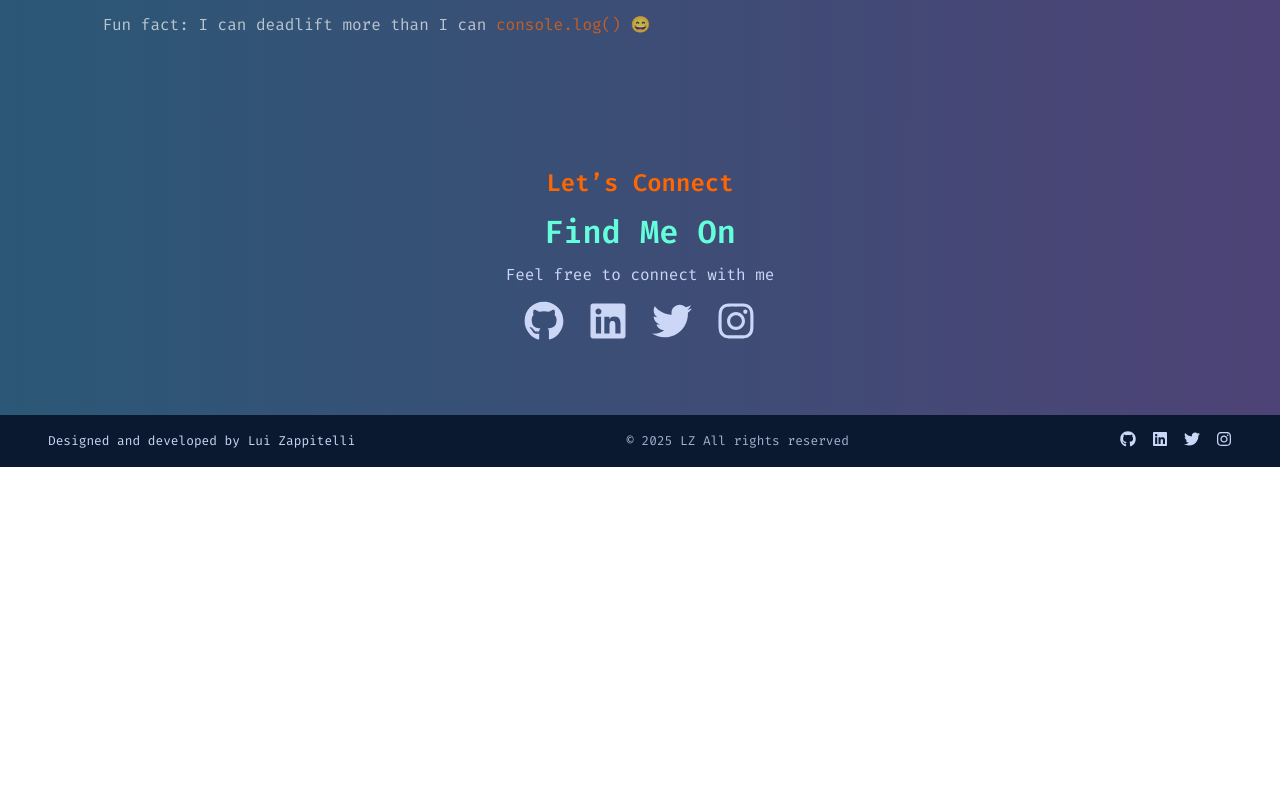
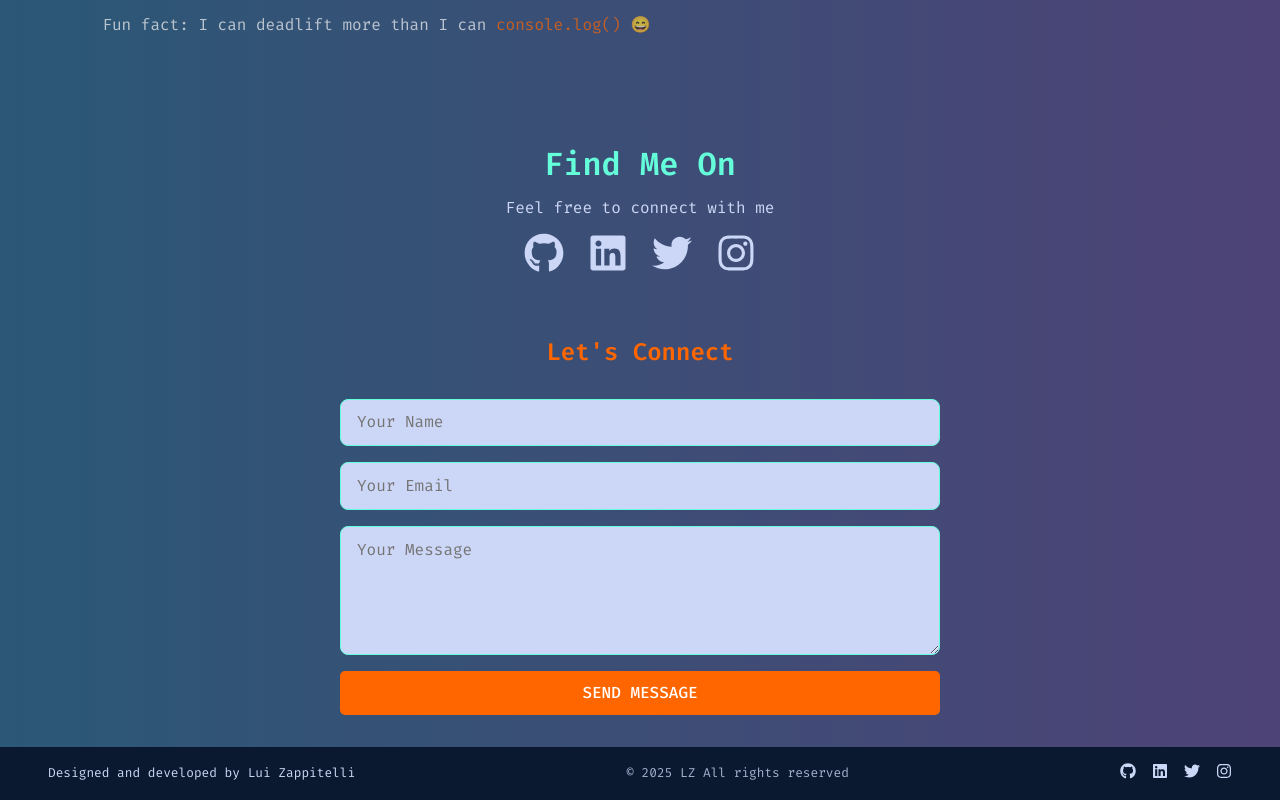
Before and after one commit to lzappo/my-portfolio, a React (Vite) app: page /about in a window 1280 px wide. Shown: the part 675-1475 px from the top of the page. Before the commit the page ends 1142 px from the top, so only its background shows below. Built offline with nearby package versions, Linux system fonts and the light colour scheme.

Commit message:
ContactForm created and synced

```diff
--- a/package.json
+++ b/package.json
@@ -10,6 +10,7 @@
     "preview": "vite preview"
   },
   "dependencies": {
+    "emailjs-com": "^3.2.0",
     "framer-motion": "^12.0.6",
     "next-themes": "^0.4.4",
     "normalize.css": "^8.0.1",
@@ -30,6 +31,7 @@
     "eslint-plugin-react-hooks": "^5.0.0",
     "eslint-plugin-react-refresh": "^0.4.16",
     "globals": "^15.14.0",
+    "prettier": "^3.5.3",
     "vite": "^6.0.5",
     "vite-tsconfig-paths": "^5.1.4"
   }
--- /dev/null
+++ b/src/components/ContactForm.jsx
@@ -0,0 +1,79 @@
+import { useState } from "react";
+import emailjs from "emailjs-com";
+
+import "../styles/ContactForm.css";
+
+const SERVICE_ID = "service_vq76i99";
+const TEMPLATE_ID = "template_eg972o8";
+const USER_ID = "-Bu2_vcuXS3t0E2Gz";
+
+const ContactForm = () => {
+  const [formData, setFormData] = useState({
+    name: "",
+    email: "",
+    message: "",
+  });
+
+  const [status, setStatus] = useState("");
+
+  const handleChange = (e) => {
+    setFormData((prev) => ({
+      ...prev,
+      [e.target.name]: e.target.value,
+    }));
+  };
+
+  const handleSubmit = (e) => {
+    e.preventDefault();
+    setStatus("Sending..");
+
+    console.log("Sending payload:", formData);
+
+    emailjs
+      .send(SERVICE_ID, TEMPLATE_ID, formData, USER_ID)
+      .then(() => {
+        setStatus("Message sent! ✅");
+        setFormData({ name: "", email: "", message: "" });
+      })
+      .catch((error) => {
+        console.error("EmailJS error", error);
+        setStatus("Something went wrong ❌");
+      });
+  };
+
+  return (
+    <form className="contact-form" onSubmit={handleSubmit}>
+      <h3 className="connect-heading">Let's Connect</h3>
+      <input
+        type="text"
+        name="name"
+        placeholder="Your Name"
+        value={formData.name}
+        onChange={handleChange}
+        required
+      />
+      <input
+        type="email"
+        name="email"
+        placeholder="Your Email"
+        value={formData.email}
+        onChange={handleChange}
+        required
+      />
+      <textarea
+        name="message"
+        placeholder="Your Message"
+        value={formData.message}
+        onChange={handleChange}
+        required
+      />
+      <button type="submit" className="btn primary-btn">
+        Send Message
+      </button>
+
+      {status && <p className="form-status">{status}</p>}
+    </form>
+  );
+};
+
+export default ContactForm;
--- a/src/hooks/useTypewriter.js
+++ b/src/hooks/useTypewriter.js
@@ -36,7 +36,7 @@ const useTypewriter = (
     };
 
     isDeleting ? deleteBackward() : typeForward();
-  }, [index, isDeleting]);
+  }, [index, isDeleting, roles, typingSpeed, deletingSpeed, pause]);
 
   return {
     text: displayedText,
--- a/src/pages/AboutPage.jsx
+++ b/src/pages/AboutPage.jsx
@@ -2,6 +2,7 @@ import "../styles/AboutPage.css";
 import aboutImage from "../assets/about-image.svg";
 import { motion } from "framer-motion";
 import FindMeOn from "@/components/FindMeOn";
+import ContactForm from "@/components/ContactForm";
 
 const AboutPage = () => {
   return (
@@ -24,11 +25,8 @@ const AboutPage = () => {
             transition={{ duration: 0.8, delay: 0.2 }}
           >
             Hey, I'm Lui Zappitelli — a passionate
-            <span className="orange">
-              {" "}
-              Front-End & Mobile App Developer
-            </span>{" "}
-            with a love for crafting modern, user-friendly experiences using
+            <span className="orange"> Front-End & Mobile App Developer</span> with a love for
+            crafting modern, user-friendly experiences using
             <span className="orange"> React</span> and
             <span className="orange"> React Native</span>.
           </motion.p>
@@ -39,11 +37,10 @@ const AboutPage = () => {
             animate={{ opacity: 1, y: 0 }}
             transition={{ duration: 0.8, delay: 0.4 }}
           >
-            I’m constantly <span className="orange">leveling up</span> my skills
-            — whether it’s diving <span className="orange">deeper</span> into
-            UI/UX, experimenting with animations and APIs, or just shipping
-            <span className="orange"> clean</span>,
-            <span className="orange"> scalable</span> code.
+            I’m constantly <span className="orange">leveling up</span> my skills — whether it’s
+            diving <span className="orange">deeper</span> into UI/UX, experimenting with animations
+            and APIs, or just shipping
+            <span className="orange"> clean</span>,<span className="orange"> scalable</span> code.
           </motion.p>
 
           <motion.p
@@ -54,11 +51,8 @@ const AboutPage = () => {
           >
             When I’m not coding, you’ll find me at the gym
             <span className="orange"> pushing my limits</span>. I believe in
-            <span className="orange">
-              {" "}
-              self-improvement through discipline
-            </span>{" "}
-            — in tech, fitness, and life.
+            <span className="orange"> self-improvement through discipline</span> — in tech, fitness,
+            and life.
           </motion.p>
 
           <motion.p
@@ -68,8 +62,8 @@ const AboutPage = () => {
             transition={{ duration: 0.8, delay: 0.6 }}
           >
             My goal is to
-            <span className="orange"> create impactful projects</span> that
-            blend aesthetics with performance. Let’s
+            <span className="orange"> create impactful projects</span> that blend aesthetics with
+            performance. Let’s
             <span className="orange"> build something awesome together!</span>
           </motion.p>
 
@@ -79,8 +73,8 @@ const AboutPage = () => {
             animate={{ opacity: 0.7, y: 0 }}
             transition={{ duration: 1, delay: 3, ease: "easeOut" }}
           >
-            Fun fact: I can deadlift more than I can{" "}
-            <span className="orange">console.log()</span> 😄
+            Fun fact: I can deadlift more than I can <span className="orange">console.log()</span>{" "}
+            😄
           </motion.p>
         </div>
 
@@ -94,9 +88,9 @@ const AboutPage = () => {
         </motion.div>
       </div>
       <div className="about-section-find-me-on">
-        <h3 className="connect-heading">Let’s Connect</h3>
         <FindMeOn />
       </div>
+      <ContactForm />
     </section>
   );
 };
--- /dev/null
+++ b/src/styles/ContactForm.css
@@ -0,0 +1,38 @@
+.contact-form {
+  max-width: 600px;
+  margin: 0 auto;
+  padding: 2rem 1.2rem;
+  display: flex;
+  flex-direction: column;
+  gap: 1rem;
+}
+
+.contact-form input,
+.contact-form textarea {
+  padding: 0.85rem 1rem;
+  border-radius: 8px;
+  background: #ccd6f6;
+  color: #38393b;
+  border: 1px solid #64ffda;
+  font-size: 1rem;
+  transition: border-color 0.2s ease;
+}
+
+.contact-form textarea {
+  min-height: 100px;
+  resize: vertical;
+}
+
+.contact-form input:focus,
+.contact-form textarea:focus {
+  border-color: #ff6600;
+  outline: none;
+}
+
+.form-status {
+  text-align: center;
+  font-weight: 600;
+  font-size: 1rem;
+  color: #5affd8;
+  transition: all 0.3s ease-in-out;
+}
--- a/src/styles/FindMeOn.css
+++ b/src/styles/FindMeOn.css
@@ -1,16 +1,21 @@
 .find-me-section {
   text-align: center;
-    padding-bottom: 4rem;
+  padding-top: 3rem;
   opacity: 0;
   transform: translateY(40px);
   animation: fadeInUp 1.5s forwards ease-out;
+}
+
+@media (min-width: 768px) {
+  .find-me-section {
+    padding: 0;
+  }
 }
 
 .find-me-section h2 {
   font-size: 2rem;
   margin-bottom: 1rem;
   color: #64ffda;
-
 }
 
 .social-links {
@@ -22,7 +27,9 @@
 .social-icon {
   font-size: 2.5rem;
   color: #ccd6f6;
-    transition: transform 0.3s ease, color 0.3s ease;
+  transition:
+    transform 0.3s ease,
+    color 0.3s ease;
 }
 
 .social-icon:hover {
```
Also changed, not shown: 2 other files (tests, documents, lock files or other folders). Lines whose indentation alone changed are shown as unchanged.
